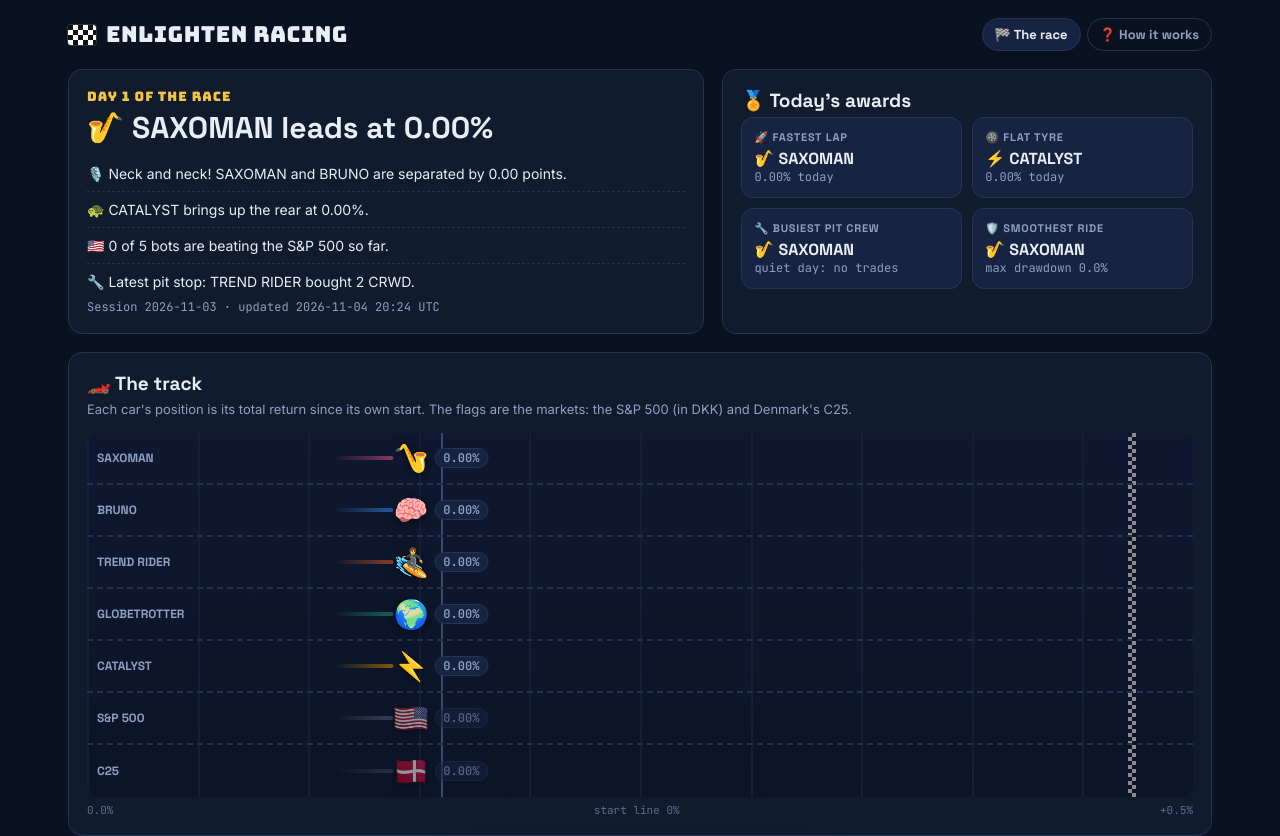
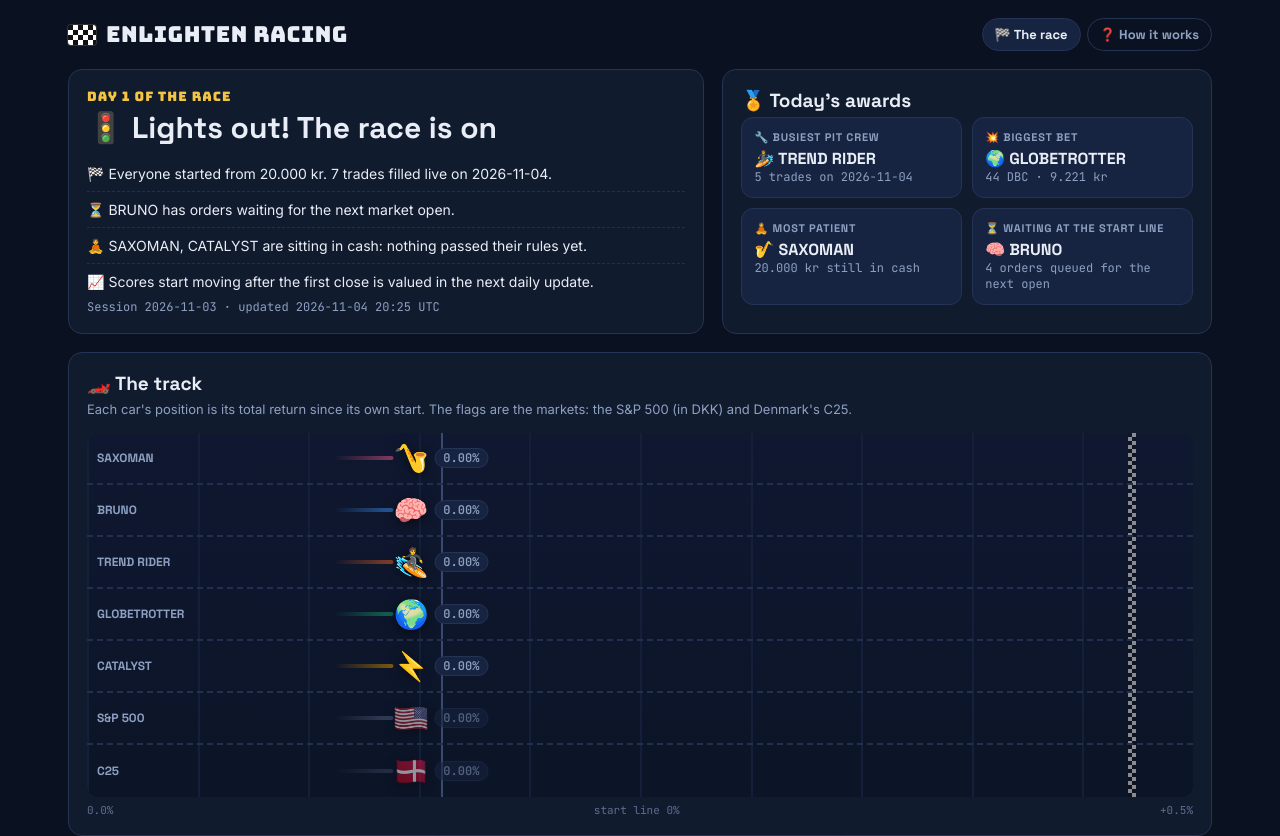
Before and after one commit to brunorutyna/enlighten-racing, a plain HTML site: page index.html in a window 1280 px wide. Shown: the top 836 px of the page. Drawn offline with Linux system fonts and the light colour scheme.

Commit message:
Page: day-one headline, awards and commentary
Co-Authored-By: Claude Opus 5.5 <noreply@anthropic.com>
Claude-Session: https://claude.ai/code/session_01VeHB8cZ2bk2xinXuEX4cR8

```diff
--- a/data/race.json
+++ b/data/race.json
@@ -1,5 +1,5 @@
 {
- "generated_at": "2026-11-04T20:24:37+00:00",
+ "generated_at": "2026-11-04T20:25:32+00:00",
  "as_of": "2026-11-03",
  "start_cash_dkk": 20000.0,
  "costs": {
@@ -58,6 +58,7 @@
      "text": "Saxoman stays 100% in cash on day one: no candidate passed its valuation and Kelly gates."
     }
    ],
+   "pending_orders": 0,
    "status": "racing"
   },
   {
@@ -106,6 +107,7 @@
      "text": "Bought Novo Nordisk, Danske Bank, Vestas and NKT."
     }
    ],
+   "pending_orders": 4,
    "status": "racing"
   },
   {
@@ -241,6 +243,7 @@
     }
    ],
    "notes": [],
+   "pending_orders": 0,
    "status": "racing"
   },
   {
@@ -322,6 +325,7 @@
     }
    ],
    "notes": [],
+   "pending_orders": 0,
    "status": "racing"
   },
   {
@@ -365,6 +369,7 @@
    "holdings": [],
    "trades": [],
    "notes": [],
+   "pending_orders": 0,
    "status": "racing"
   }
  ],
--- a/index.html
+++ b/index.html
@@ -160,13 +160,14 @@ function stats(b, start) {
   const prev = eq.length > 1 ? eq[eq.length - 2].value : start;
   let streak = 0;
   for (let i = eq.length - 1; i > 0; i--) { const up = eq[i].value > eq[i - 1].value; if (i === eq.length - 1) streak = up ? 1 : -1; else if ((streak > 0) === up) streak += up ? 1 : -1; else break; }
-  const today = (b.trades || []).filter(t => eq.length && t.date === eq[eq.length - 1].date).length;
+  const today = (b.trades || []).filter(t => t.date === (window.LAST_TRADE_DAY || "")).length;
   return {ret: (last / start - 1) * 100, day: (last / prev - 1) * 100, streak, today, days: eq.length};
 }
 
 function render(d) {
   const app = document.getElementById("app"); app.replaceChildren();
   const start = d.start_cash_dkk || 20000;
+  window.LAST_TRADE_DAY = d.bots.flatMap(b => (b.trades || []).map(t => t.date)).sort().pop() || "";
   d.bots.forEach(b => { b.st = stats(b, start); b.emoji = b.emoji || "🤖"; });
   const racing = d.bots.filter(b => b.equity && b.equity.length && b.status !== "retired");
   const ranked = [...racing].sort((a, b) => b.st.ret - a.st.ret);
@@ -186,8 +187,10 @@ function render(d) {
   const left = $("section", "panel");
   left.append($("div", "daytag", `DAY ${dayN} OF THE RACE`));
   const L = ranked[0], R2 = ranked[1];
+  const flat = racing.every(b => Math.abs(b.st.ret) < 1e-9);
   const h = $("div", "headline"); const who = $("span", "who"); who.append(document.createTextNode(L.emoji + " " + L.name));
-  h.append(who, document.createTextNode(L.st.ret >= 0 ? ` leads at ${pct(L.st.ret)}` : ` leads… at ${pct(L.st.ret)} (tough track!)`));
+  if (flat) h.append(document.createTextNode("🚦 Lights out! The race is on"));
+  else h.append(who, document.createTextNode(L.st.ret >= 0 ? ` leads at ${pct(L.st.ret)}` : ` leads… at ${pct(L.st.ret)} (tough track!)`));
   left.append(h);
   const ul = $("ul", "commentary");
   commentary(d, ranked, start).forEach(t => ul.append($("li", null, t)));
@@ -199,10 +202,19 @@ function render(d) {
   const busy = [...racing].sort((a, b) => b.st.today - a.st.today)[0];
   const hot = [...racing].sort((a, b) => b.st.streak - a.st.streak)[0];
   const safe = [...racing].sort((a, b) => (b.summary.max_dd_pct ?? -99) - (a.summary.max_dd_pct ?? -99))[0];
-  [["🚀 Fastest lap", byDay[0], pct(byDay[0].st.day) + " today"],
+  const bigBet = racing.map(b => ({b, t: (b.trades || []).filter(t => t.side === "buy").sort((x, y) => y.dkk - x.dkk)[0]})).filter(x => x.t).sort((x, y) => y.t.dkk - x.t.dkk)[0];
+  const cashKing = [...racing].sort((a, b) => (b.cash_dkk ?? 0) - (a.cash_dkk ?? 0))[0];
+  const queued = [...racing].sort((a, b) => (b.pending_orders ?? 0) - (a.pending_orders ?? 0))[0];
+  const list = flat ? [
+   ["🔧 Busiest pit crew", busy, busy.st.today ? busy.st.today + " trades on " + window.LAST_TRADE_DAY : "no trades yet"],
+   ["💥 Biggest bet", bigBet ? bigBet.b : busy, bigBet ? `${bigBet.t.qty} ${bigBet.t.symbol} · ${dkk(bigBet.t.dkk)}` : "none yet"],
+   ["🧘 Most patient", cashKing, dkk(cashKing.cash_dkk) + " still in cash"],
+   ["⏳ Waiting at the start line", queued, (queued.pending_orders ? queued.pending_orders + " orders queued for the next open" : "nothing queued")]
+  ] : [["🚀 Fastest lap", byDay[0], pct(byDay[0].st.day) + " today"],
    ["🛞 Flat tyre", byDay[byDay.length - 1], pct(byDay[byDay.length - 1].st.day) + " today"],
-   ["🔧 Busiest pit crew", busy, busy.st.today ? busy.st.today + " trades" : "quiet day: no trades"],
-   [hot.st.streak > 1 ? "🔥 Hot streak" : "🛡️ Smoothest ride", hot.st.streak > 1 ? hot : safe, hot.st.streak > 1 ? hot.st.streak + " up days in a row" : "max drawdown " + (safe.summary.max_dd_pct ?? 0).toFixed(1) + "%"]]
+   ["🔧 Busiest pit crew", busy, busy.st.today ? busy.st.today + " trades on " + window.LAST_TRADE_DAY : "quiet day: no trades"],
+   [hot.st.streak > 1 ? "🔥 Hot streak" : "🛡️ Smoothest ride", hot.st.streak > 1 ? hot : safe, hot.st.streak > 1 ? hot.st.streak + " up days in a row" : "max drawdown " + (safe.summary.max_dd_pct ?? 0).toFixed(1) + "%"]];
+  list
    .forEach(([k, b, s]) => { const a = $("div", "award"); a.append($("div", "k", k)); const v = $("div", "v"); v.append(document.createTextNode(b.emoji + " " + b.name)); a.append(v, $("div", "s", s)); aw.append(a); });
   right.append(aw);
   hero.append(left, right); app.append(hero);
@@ -256,6 +268,14 @@ function render(d) {
 
 function commentary(d, ranked, start) {
   const out = [];
+  if (ranked.every(b => Math.abs(b.st.ret) < 1e-9)) {
+    const n = ranked.reduce((a, b) => a + b.st.today, 0);
+    out.push(`🏁 Everyone started from ${dkk(start)}. ${n} trades filled live on ${window.LAST_TRADE_DAY || "day 1"}.`);
+    const q = ranked.filter(b => b.pending_orders); if (q.length) out.push(`⏳ ${q.map(b => b.name).join(", ")} ${q.length > 1 ? "have" : "has"} orders waiting for the next market open.`);
+    const idle = ranked.filter(b => !(b.trades || []).length && !b.pending_orders); if (idle.length) out.push(`🧘 ${idle.map(b => b.name).join(", ")} ${idle.length > 1 ? "are" : "is"} sitting in cash: nothing passed ${idle.length > 1 ? "their" : "its"} rules yet.`);
+    out.push("📈 Scores start moving after the first close is valued in the next daily update.");
+    return out;
+  }
   const spy = d.benchmarks && d.benchmarks.SPY ? d.benchmarks.SPY.series : null;
   if (ranked.length > 1) {
     const gap = ranked[0].st.ret - ranked[1].st.ret;
```
